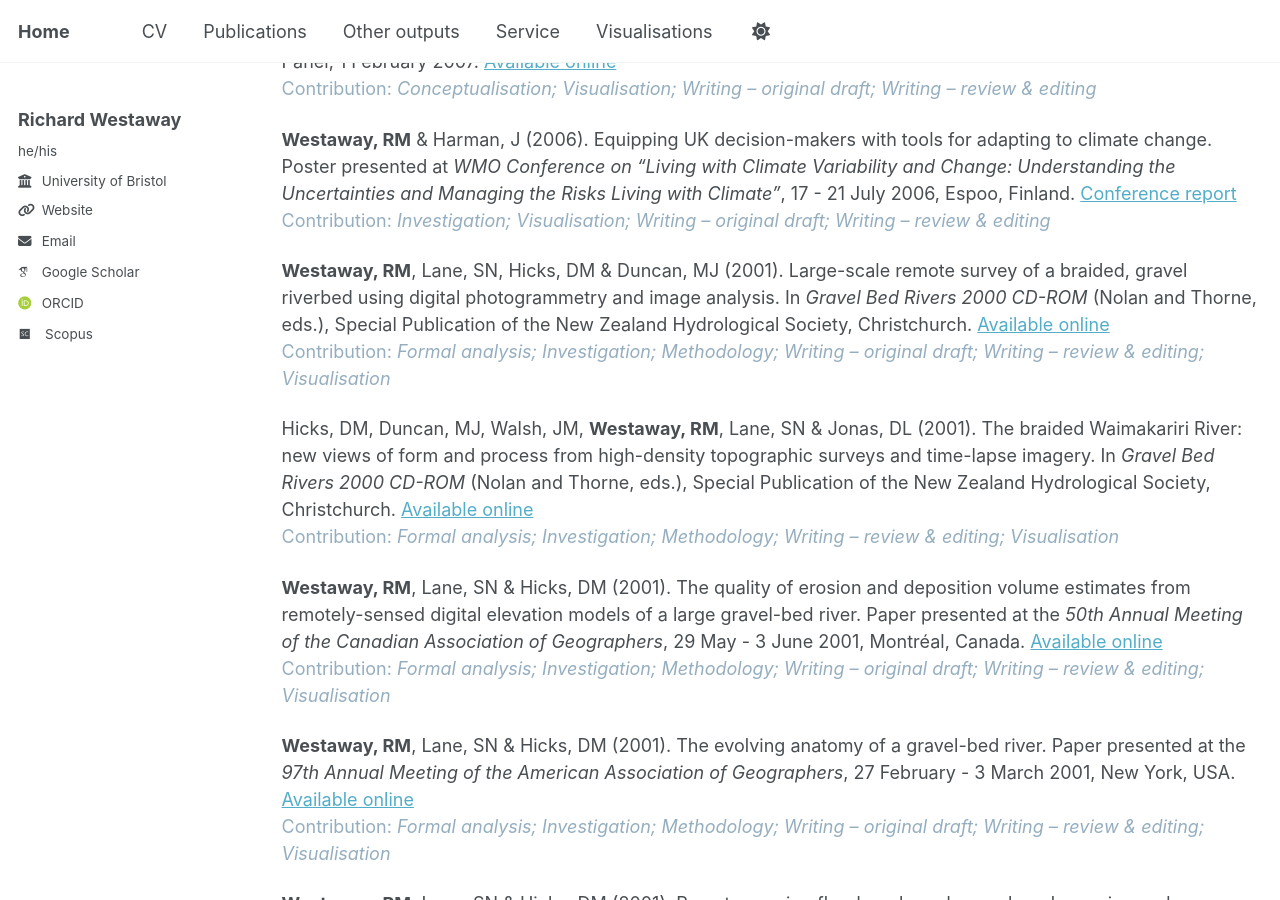
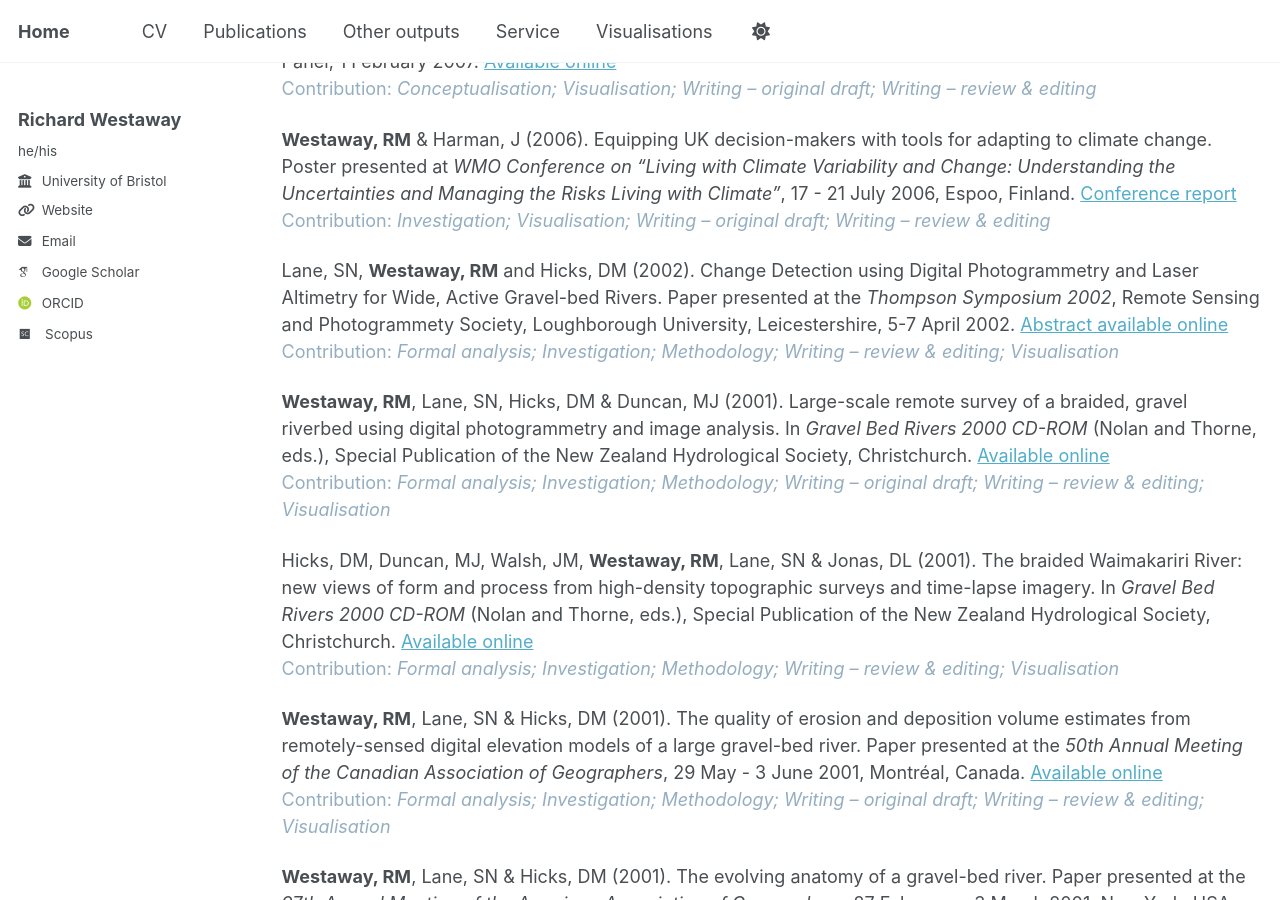
Before and after one commit to richardwestaway/richardwestaway.github.io, a Jekyll site: the page built from _pages/outputs.html, in a window 1280 px wide and 900 px high, scrolled down 2651 px. Built offline with Jekyll 4.4.1, drawn with Linux system fonts in a browser that asks for light colours; some web fonts are replaced.

Commit message:
Update outputs.html

```diff
--- a/_pages/outputs.html
+++ b/_pages/outputs.html
@@ -61,6 +61,9 @@ information package for the UK. Awareness-raising poster, March 2008. <a href="h
 <p>UK Climate Impacts Programme (2007). Spatial aggregation in UKCIP08. Oral presentation given to UKCIP08 User Panel, 1 February 2007. <a href="https://web.archive.org/web/20081230174037/http://www.ukcip.org.uk/images/stories/Tools_pdfs/UP0207_SpatialAggregation.pdf" target="_blank" rel="noopener">Available online</a><br /><span style="color: #95aebf;">Contribution: <em>Conceptualisation; Visualisation; Writing &ndash; original draft; Writing &ndash; review &amp; editing</em></span></p>
 
 <p><strong>Westaway, RM</strong> &amp; Harman, J (2006). Equipping UK decision-makers with tools for adapting to climate change. Poster presented at <em>WMO Conference on &ldquo;Living with Climate Variability and Change: Understanding the Uncertainties and Managing the Risks Living with Climate&rdquo;</em>, 17 - 21 July 2006, Espoo, Finland.&nbsp;<a href="https://library.wmo.int/records/item/58506-report-of-wmo-conference-on-living-with-climate-variability-and-change?offset=1" target="_blank" rel="noopener">Conference report</a><br /><span style="color: #95aebf;">Contribution: <em>Investigation; Visualisation; </em><em>Writing &ndash; original draft; Writing &ndash; review &amp; editing</em></span></p>
+
+<p>Lane, SN, <strong>Westaway, RM</strong> and Hicks, DM (2002). Change Detection using Digital Photogrammetry and Laser Altimetry for Wide,
+Active Gravel-bed Rivers. Paper presented at the <em>Thompson Symposium 2002</em>, Remote Sensing and Photogrammety Society, Loughborough University, Leicestershire, 5-7 April 2002. <a href="https://web.archive.org/web/20050424025945/http://www.rspsoc.org:80/calendar/calendar2002/Thompson2002/TechProg2002-abstracts.pdf" target="_blank" rel="noopener">Abstract available online</a><br /><span style="color: #95aebf;">Contribution:<em> Formal analysis; Investigation; Methodology; Writing &ndash; review &amp; editing; Visualisation</em></span></p>
 
 <p><strong>Westaway, RM</strong>, Lane, SN,&nbsp;Hicks, DM &amp; Duncan, MJ (2001). Large-scale remote survey of a braided, gravel riverbed using digital photogrammetry and image analysis. In <em>Gravel Bed Rivers 2000 CD-ROM</em>&nbsp;(Nolan and Thorne, eds.), Special Publication of the New Zealand Hydrological Society, Christchurch. <a href="https://richardwestaway.github.io/files/GBR2000/westaway/westawayf.htm" target="_blank" rel="noopener">Available online</a><br /><span style="color: #95aebf;">Contribution:<em> Formal analysis; Investigation; Methodology; Writing &ndash; original draft; Writing &ndash; review &amp; editing; Visualisation</em></span></p>
 
```
